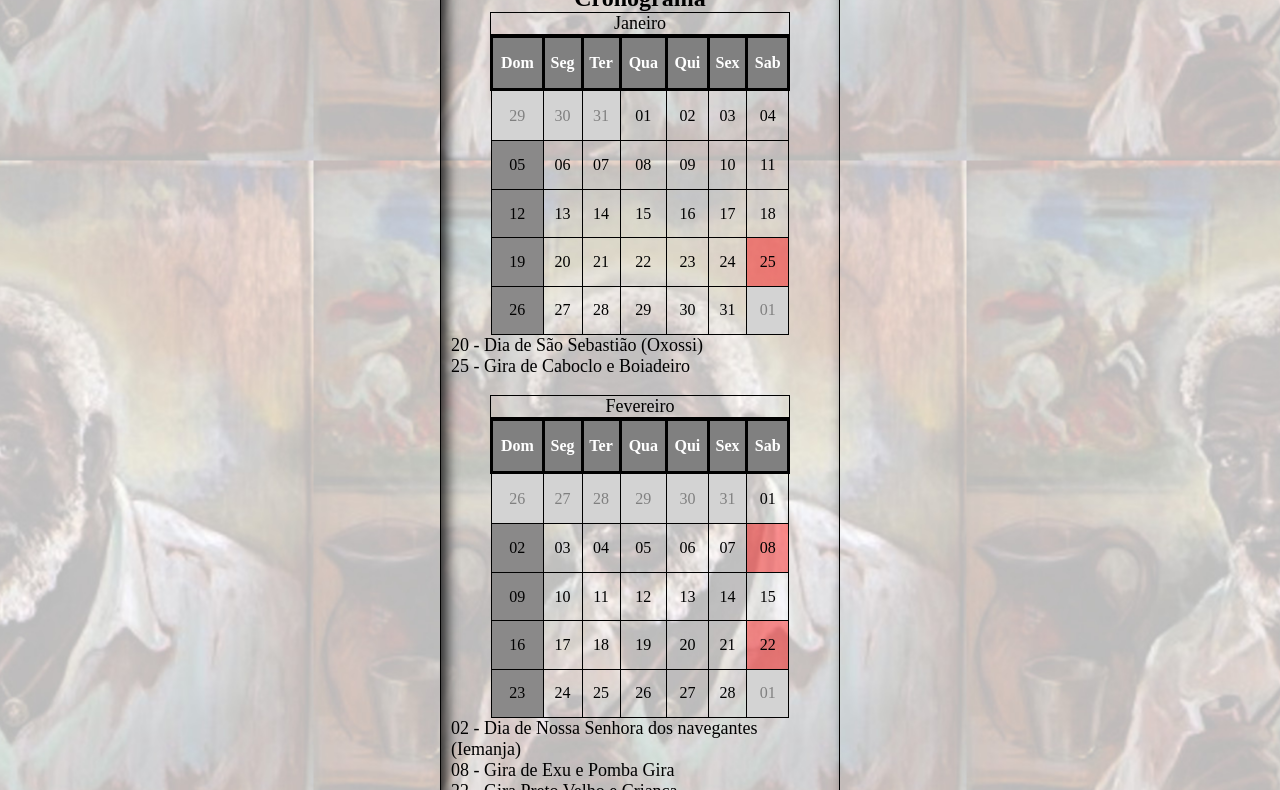
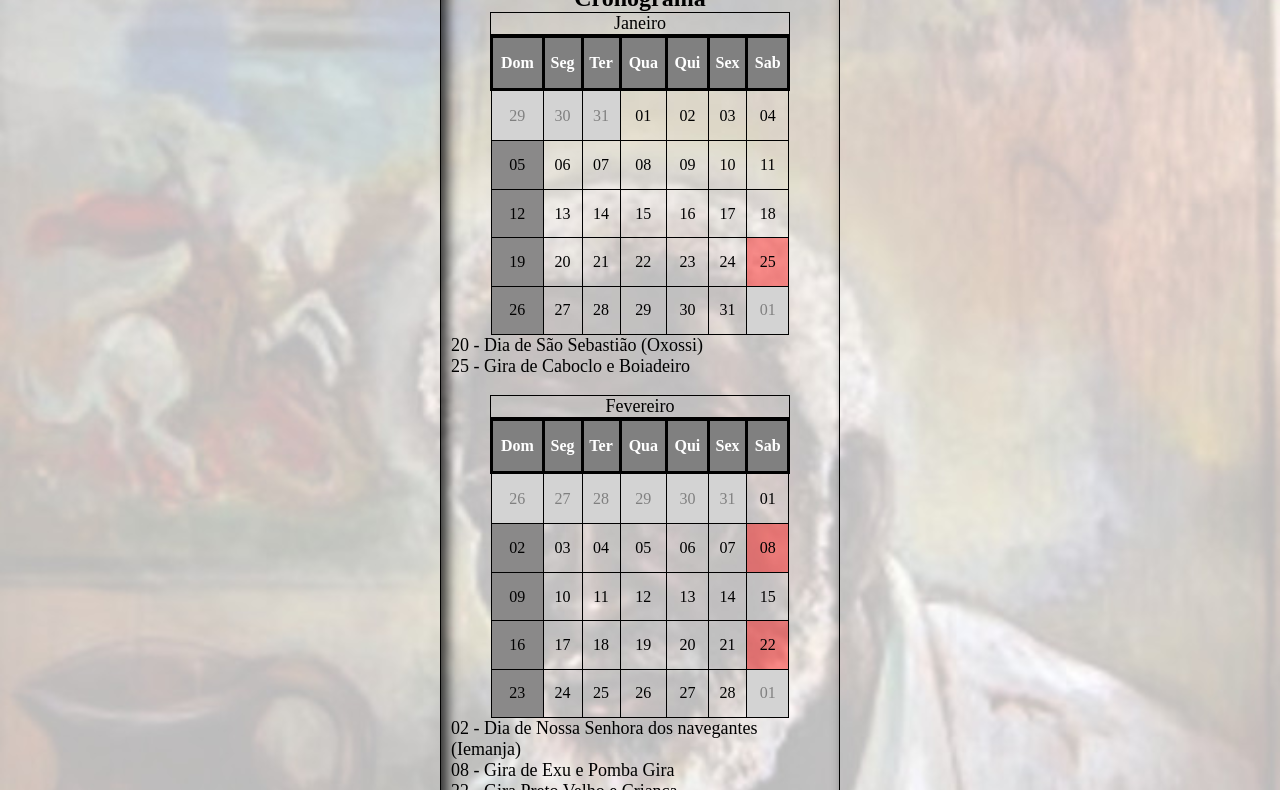
Before and after one commit to Leoncgomes/Calendario-Simples, a plain HTML site: page index.html in a window 1280 px wide. Shown: the part 63-853 px from the top of the page. Drawn offline with Linux system fonts and the light colour scheme.

Commit message:
atualizando

```diff
--- a/style.css
+++ b/style.css
@@ -10,11 +10,12 @@
 body{
     display: flex;
     font-family: Arial, Helvetica, sans-serif;
-    background-image: url(pai\ benedito\ de\ angola.jpg);
+    background: url(pai\ benedito\ de\ angola.jpg) no-repeat top;
     background-color: rgb(32, 32, 32);
     color: white;
-    background-size: auto;
-    background-position: center;
+    background-size: cover;
+    background-attachment: fixed;
+
 }
 
 h1{
```
